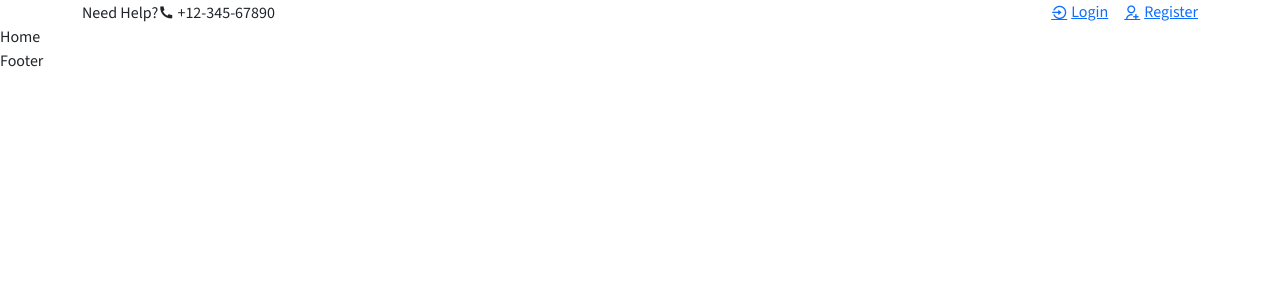
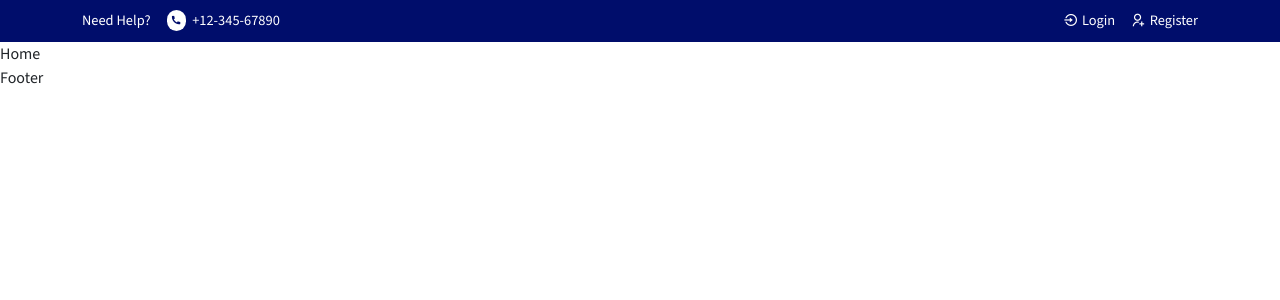
Before and after one commit to navanee1609/car-rent, a React (Create React App) app: page /home in a window 1280 px wide. Shown: the top 300 px of the page. Built offline with nearby package versions, Linux system fonts and the light colour scheme.

Commit message:
added styles to header

```diff
--- a/src/components/Header/Header.jsx
+++ b/src/components/Header/Header.jsx
@@ -1,6 +1,7 @@
 import React from 'react'
 import { Link } from 'react-router-dom'
 import { Col, Container, Row } from 'reactstrap'
+import '../../styles/header.css'
 
 
 const Header = () => {
--- /dev/null
+++ b/src/styles/header.css
@@ -0,0 +1,43 @@
+/* header stying */
+
+
+.header__top {
+    padding: 10px 0px;
+    background: #000d6b;
+    color: #fff;
+  }
+
+  .header__top__left {
+    display: flex;
+    align-items: center;
+    column-gap: 1rem;
+  }
+
+  .header__top__left span {
+    font-size: 0.9rem;
+  }
+
+  .header__top__help {
+    display: flex;
+    align-items: center;
+    column-gap: 0.4rem;
+    cursor: pointer;
+  }
+
+  .header__top__help i {
+    background: #fff;
+    color: #000d6b;
+    padding: 2px 4px;
+    border-radius: 50px;
+    font-size: 0.7rem;
+  }
+
+  .header__top__right a {
+    text-decoration: none;
+    color: #fff;
+    font-size: 0.9rem;
+  }
+
+  .header__top__right a:hover {
+    color: #fff;
+  }
```
